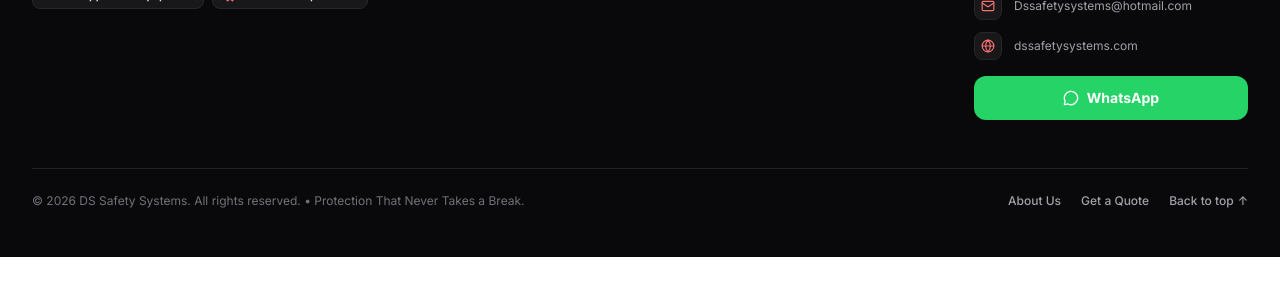
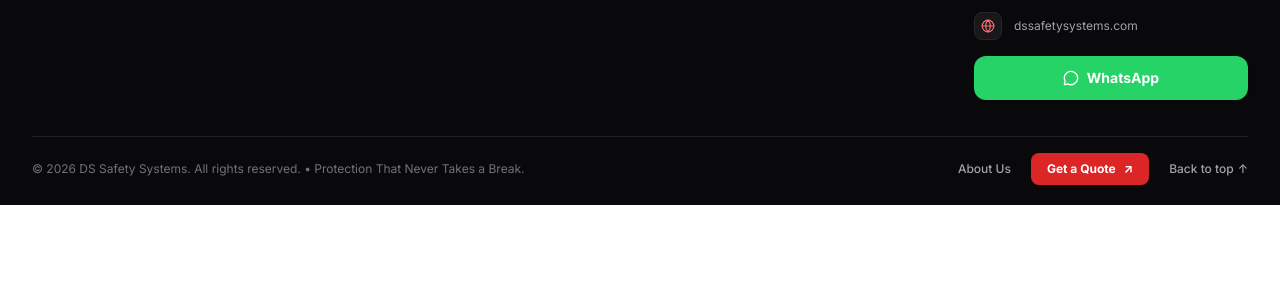
Before and after one commit to agnisafe-cyber/dssafetysystems, a plain HTML site: page footer_ds_safety_systems_new_delhi.html in a window 1280 px wide. Shown: the part 514-800 px from the top of the page. Drawn offline with nearby package versions, Linux system fonts and the light colour scheme.

Commit message:
Trim footer bottom spacing and highlight Get a Quote

```diff
--- a/footer_ds_safety_systems_new_delhi.html
+++ b/footer_ds_safety_systems_new_delhi.html
@@ -20,7 +20,7 @@
 <body class="bg-transparent antialiased">
 
   <footer class="bg-zinc-950 text-zinc-400 border-t border-zinc-800">
-    <div class="max-w-7xl mx-auto px-4 sm:px-6 lg:px-8 pt-12 pb-10 sm:pt-14 sm:pb-12 space-y-12">
+    <div class="max-w-7xl mx-auto px-4 sm:px-6 lg:px-8 pt-10 pb-3 sm:pt-12 sm:pb-4 space-y-9">
 
       <!-- Top CTA Strip -->
       <div class="rounded-3xl bg-zinc-900/90 border border-zinc-800 p-7 sm:p-10 flex flex-col lg:flex-row lg:items-center justify-between gap-6">
@@ -156,11 +156,11 @@
       </div>
 
       <!-- Bottom Bar -->
-      <div class="pt-6 border-t border-zinc-800/80 flex flex-col sm:flex-row items-center justify-between gap-3 text-xs text-zinc-500">
+      <div class="pt-4 pb-1 border-t border-zinc-800/80 flex flex-col sm:flex-row items-center justify-between gap-3 text-xs text-zinc-500">
         <p>© 2026 DS Safety Systems. All rights reserved. • Protection That Never Takes a Break.</p>
         <div class="flex flex-wrap items-center gap-5 font-medium text-zinc-400">
           <a href="#about-us" class="hover:text-white transition-colors">About Us</a>
-          <a href="https://wa.me/919818701683?text=Hello%20DS%20Safety%20Systems!%20I%20would%20like%20to%20get%20a%20quote." target="_blank" rel="noopener noreferrer" class="hover:text-white transition-colors">Get a Quote</a>
+          <a href="https://wa.me/919818701683?text=Hello%20DS%20Safety%20Systems!%20I%20would%20like%20to%20get%20a%20quote." target="_blank" rel="noopener noreferrer" class="inline-flex items-center justify-center gap-2 rounded-lg bg-red-600 hover:bg-red-500 px-4 py-2 text-white font-bold transition-colors shadow-sm">Get a Quote <span aria-hidden="true">↗</span></a>
           <button id="backToTopBtn" type="button" class="hover:text-white transition-colors inline-flex items-center gap-1">
             <span>Back to top</span>
             <span>↑</span>
```
